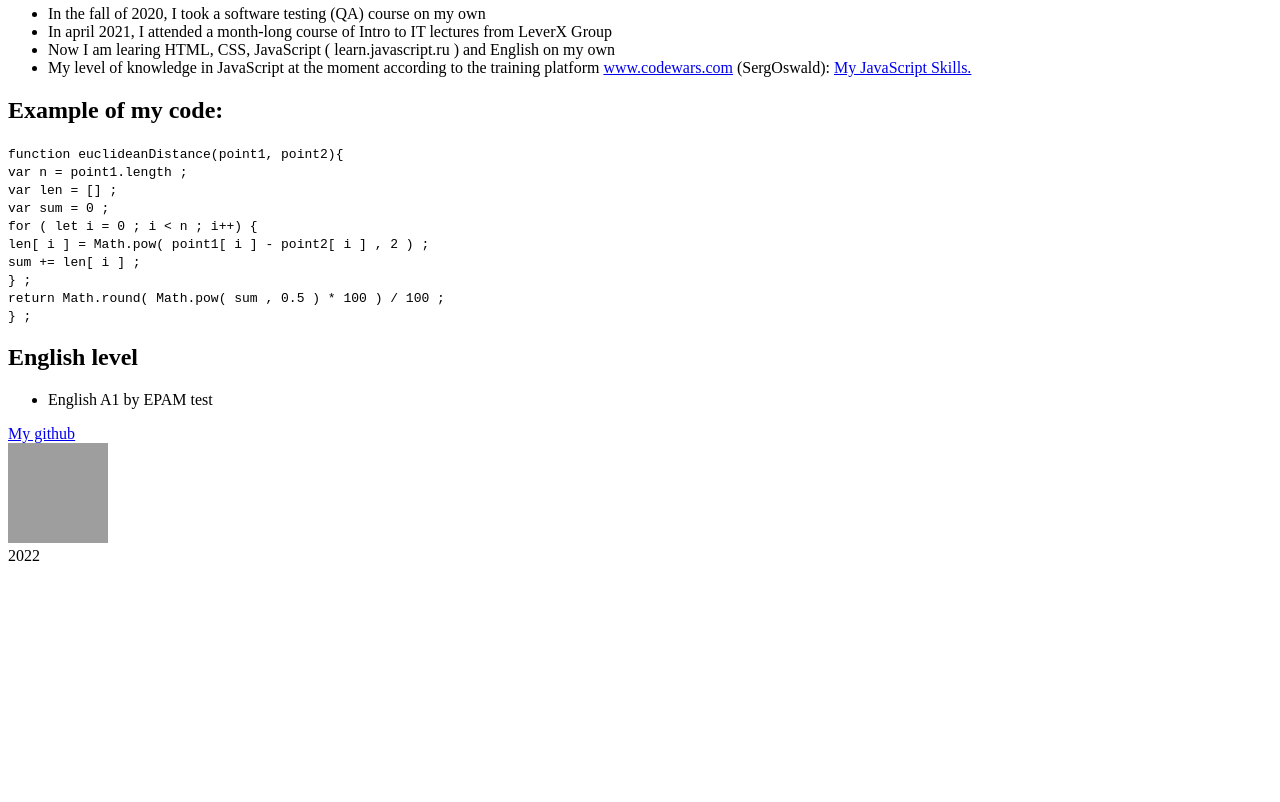
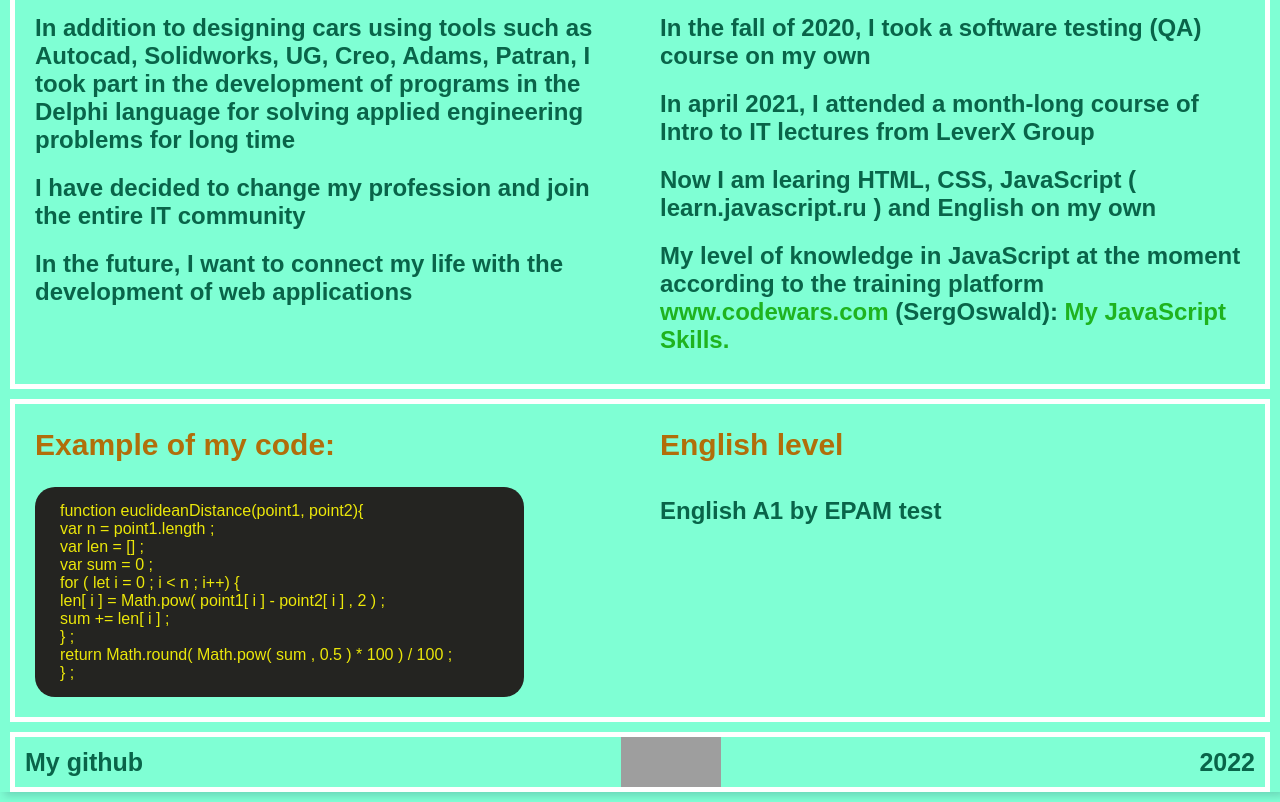
Before and after one commit to SergOswald/rsschool-cv, a plain HTML site: page index.html in a window 1280 px wide. Shown: the part 666-1468 px from the top of the page. Before the commit the page ends 1239 px from the top, so only its background shows below. Drawn offline with Linux system fonts and the light colour scheme; grey boxes are pictures that could not be loaded.

Commit message:
fix: new version

```diff
--- a/style.css
+++ b/style.css
@@ -1 +1,200 @@
-4578
+html {
+    scroll-behavior: smooth;
+    overflow-x: hidden;
+}
+
+body {
+    /*max-width: 1440px;*/
+    padding: 0;
+    margin: 0;
+    background-color: aquamarine;
+}
+
+.container {
+    display: block;
+    margin: 0 auto;
+    max-width: 1440px;
+    box-shadow: 4px 4px 8px 0px rgba(34, 60, 80, 0.2);
+}
+
+.header {
+    position: relative;
+    height: 50px;
+    border: 5px solid white ;
+    margin: 10px 10px 10px 10px;
+
+}
+
+.nav1 {
+    position: relative;
+    display: flex;
+    flex-direction: row;
+    justify-content: space-between;
+    align-items: center;
+    list-style-type: none;
+    padding: 0;
+    margin: 10px 10px 10px 10px ;
+
+}
+
+.main a:hover, .header a:hover, .Git1 a:hover {
+    color: red ;
+    background: yellow;
+    transform: scale(1.1, 1.1);
+}
+
+
+
+.menu {
+    text-decoration: none;
+    color:rgb(9, 100, 73);
+    font-size: 25px;
+    font-family: Arial, Helvetica, sans-serif;
+    font-weight: bold;
+}
+
+
+.main {
+    position: relative;
+}
+
+.fio {
+    display: block;
+    position: relative;
+    left: 50px;
+    top: 50px;
+
+}
+
+.heading {
+    margin: 0;
+    font-size: 60px;
+    font-family: Arial, Helvetica, sans-serif;
+    color:rgb(9, 100, 73);
+    font-weight: bold;
+}
+
+.text {
+    margin-right: 1em;
+    font-size: 1.5em;
+    padding: 10px 0px;
+    border-radius: 20px;
+    font-family: Arial, Helvetica, sans-serif;
+    color:rgb(9, 100, 73);
+    font-weight: bold;
+
+}
+
+
+ul {
+    margin: 0;
+    padding: 0;
+
+}
+
+.foto {
+    border-radius: 20px;
+    width: 250px;
+    right: 100px;
+    margin: 10px 50px 10px 10px ;
+    padding: 0;
+
+}
+
+
+
+.section {
+    display: flex;
+    flex-direction: row;
+    justify-content: space-between;
+    /*align-items: center;*/
+    border: 5px solid white ;
+    margin: 10px 10px 10px 10px ;
+
+}
+
+.block {
+    display: block;
+    padding: 0 ;
+    margin-left: 20px;
+    margin-bottom: 20px;
+    width: 50%;
+}
+
+.block a {
+
+    text-decoration: none;
+    color:rgb(31, 179, 31);
+}
+
+.block ul {
+
+    list-style-type: none;
+}
+
+.sectioncode {
+    background: rgb(36, 36, 33);
+    border-radius: 20px;
+    padding: 15px 40px 15px 25px;
+    width: 70%;
+}
+
+.codeheader {
+    font-size: 30px;
+    font-family: Arial, Helvetica, sans-serif;
+    color:rgb(177, 110, 10);
+    font-weight: bold;
+}
+
+code {
+
+    font-size: 1em;
+    font-family: Arial, Helvetica, sans-serif;
+    color:#ebe70a;
+    line-height: 5px;
+}
+
+
+.footer {
+    position: relative;
+    display: flex;
+    flex-direction: row;
+    justify-content: space-between;
+    align-items: center;
+    height: 50px;
+    border: 5px solid white ;
+    margin: 0 10px 10px 10px;
+
+}
+
+.Rss1 img {
+    height: 50px;
+
+}
+
+
+.Git1 a {
+    text-decoration: none;
+    color:rgb(9, 100, 73);
+    font-size: 25px;
+}
+
+.Git1 {
+    margin: 10px 10px 10px 10px;
+    font-family: Arial, Helvetica, sans-serif;
+    font-weight: bold;
+}
+
+.Rss1 {
+    margin: 10px 0px 10px 0px;
+    height: 50px;
+    align-items: center;
+}
+
+.Date1 {
+    margin: 10px 10px 10px 10px;
+    font-size: 25px;
+    font-family: Arial, Helvetica, sans-serif;
+    color:rgb(9, 100, 73);
+    font-weight: bold;
+}
```
